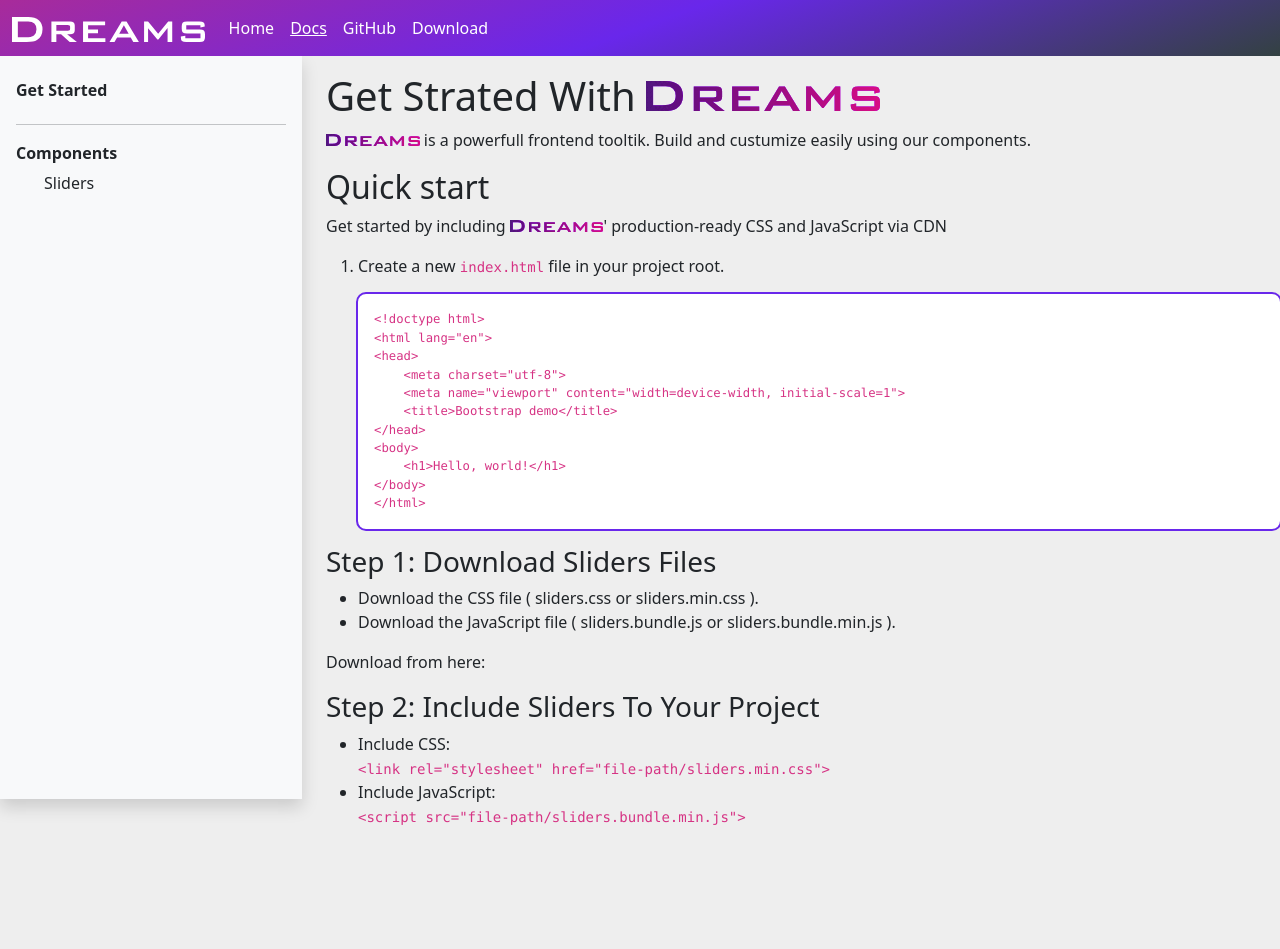
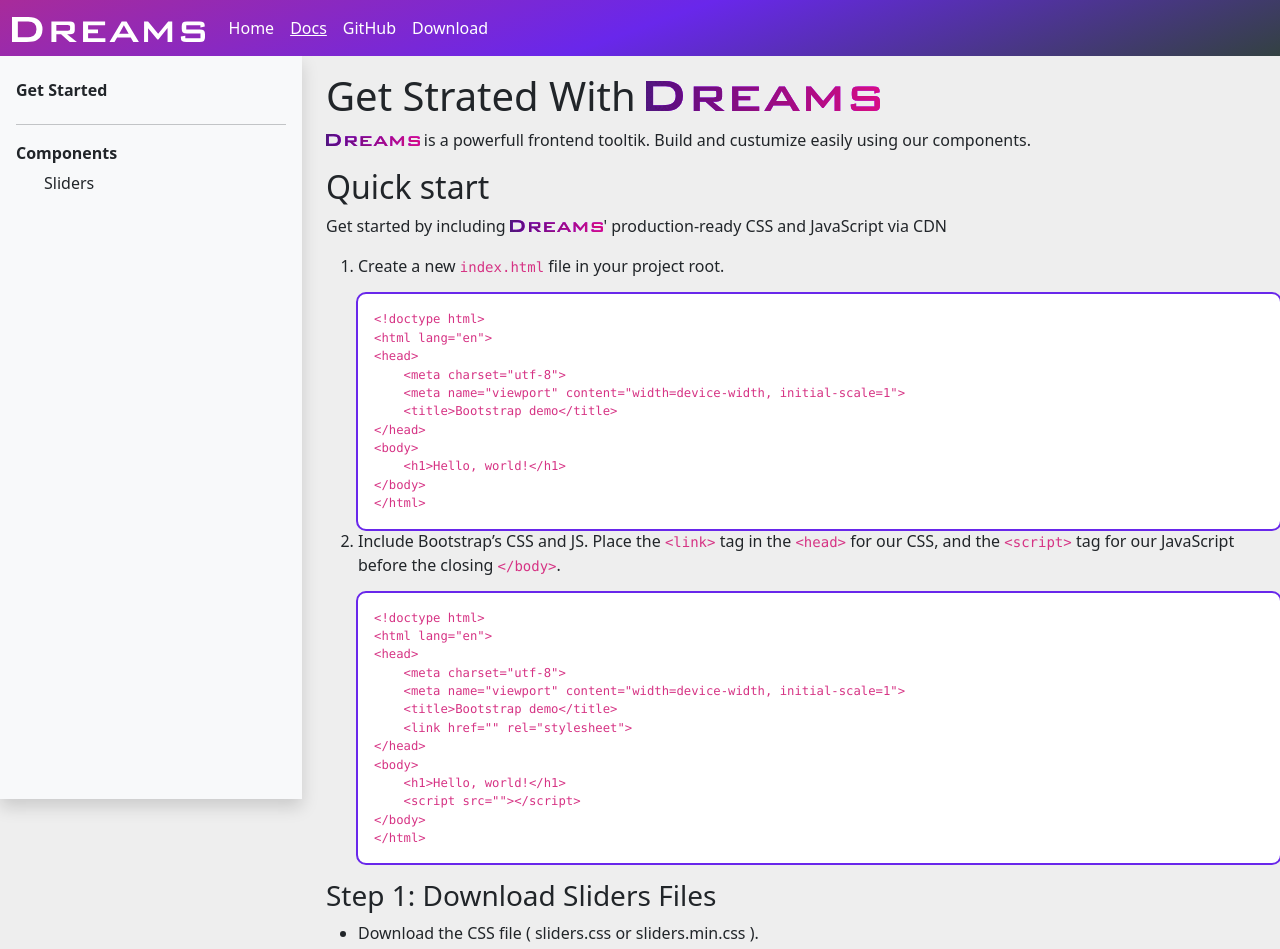
Before and after one commit to MohammedAdel224/dreams, an Angular app: page /docs/get-started in a window 1280 px wide. Shown: the top 949 px of the page. Before the commit the page ends 844 px from the top, so only its background shows below. Built offline with nearby package versions, Linux system fonts and the light colour scheme.

Commit message:
add including step

```diff
--- a/src/app/docs/get-started/get-started.component.html
+++ b/src/app/docs/get-started/get-started.component.html
@@ -18,8 +18,26 @@
 &lt;body&gt;
     &lt;h1&gt;Hello, world!&lt;/h1&gt;
 &lt;/body&gt;
-&lt;/html&gt;
-</pre></code>
+&lt;/html&gt;</pre></code>
+            </div>
+        </li>
+
+        <li>
+            <p>Include Bootstrap’s CSS and JS. Place the <code>&lt;link&gt;</code> tag in the <code>&lt;head&gt;</code> for our CSS, and the <code>&lt;script&gt;</code> tag for our JavaScript before the closing <code>&lt;/body&gt;</code>.</p>
+            <div class="code">
+<code><pre>&lt;!doctype html&gt;
+&lt;html lang="en"&gt;
+&lt;head&gt;
+    &lt;meta charset="utf-8"&gt;
+    &lt;meta name="viewport" content="width=device-width, initial-scale=1"&gt;
+    &lt;title&gt;Bootstrap demo&lt;/title&gt;
+    &lt;link href="" rel="stylesheet"&gt;
+&lt;/head&gt;
+&lt;body&gt;
+    &lt;h1&gt;Hello, world!&lt;/h1&gt;
+    &lt;script src=""&gt;&lt;/script&gt;
+&lt;/body&gt;
+&lt;/html&gt;</pre></code>
             </div>
         </li>
     </ol>
```
